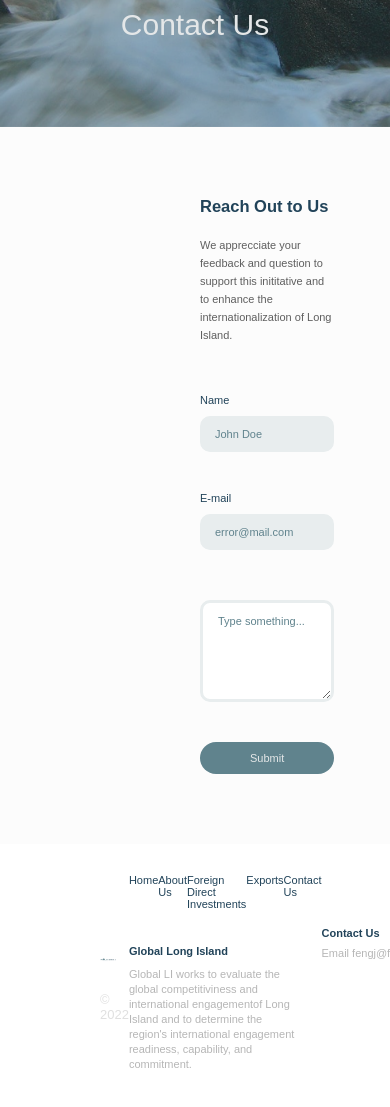
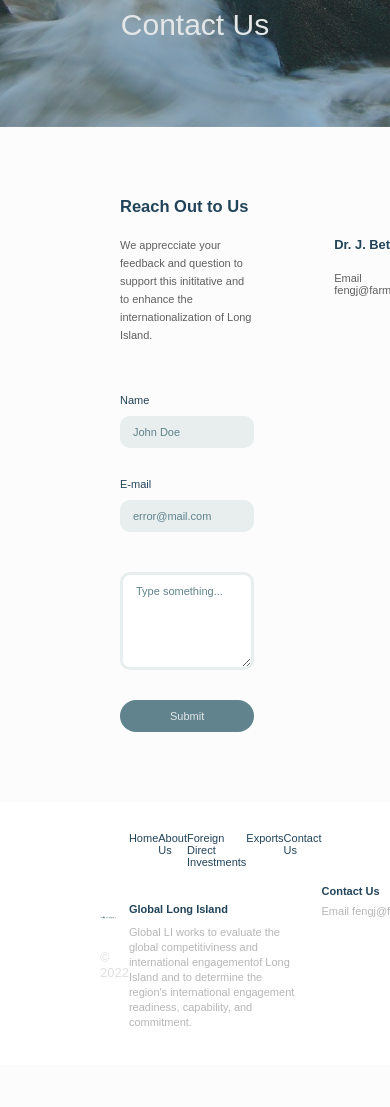
Before and after one commit to CDDR1/global-li, a Flask app: page /contact in a window 390 px wide; the page is wider, and only the part inside the window is pictured. Shown: the part 211-1318 px from the top of that part. After the commit the page ends 1237 px from the top of that part, so only its background shows below. Run offline with Flask 2, Linux system fonts and the light colour scheme.

Commit message:
Adding changes to the responsive breakpoint of Contact page at 1170px of width

```diff
--- a/static/css/contact.css
+++ b/static/css/contact.css
@@ -97,7 +97,7 @@ main {
 
     .form-input,
     .form-textarea {
-        padding: 1.2rem 1.5rem;
+        padding: 1rem 1.3rem;
     }
 
     .email-info {
@@ -109,3 +109,21 @@ main {
         padding: 1rem 5rem;
     }
 }
+
+@media (max-width: 1170px) {
+    main {
+        padding: 7rem 12rem;
+    }
+
+    .grid {
+        gap: 8rem;
+    }
+
+    .left-section-form > * {
+        margin: 3rem 0;
+    }
+
+    .form-btn {
+        margin: 0;
+    }
+}
```
